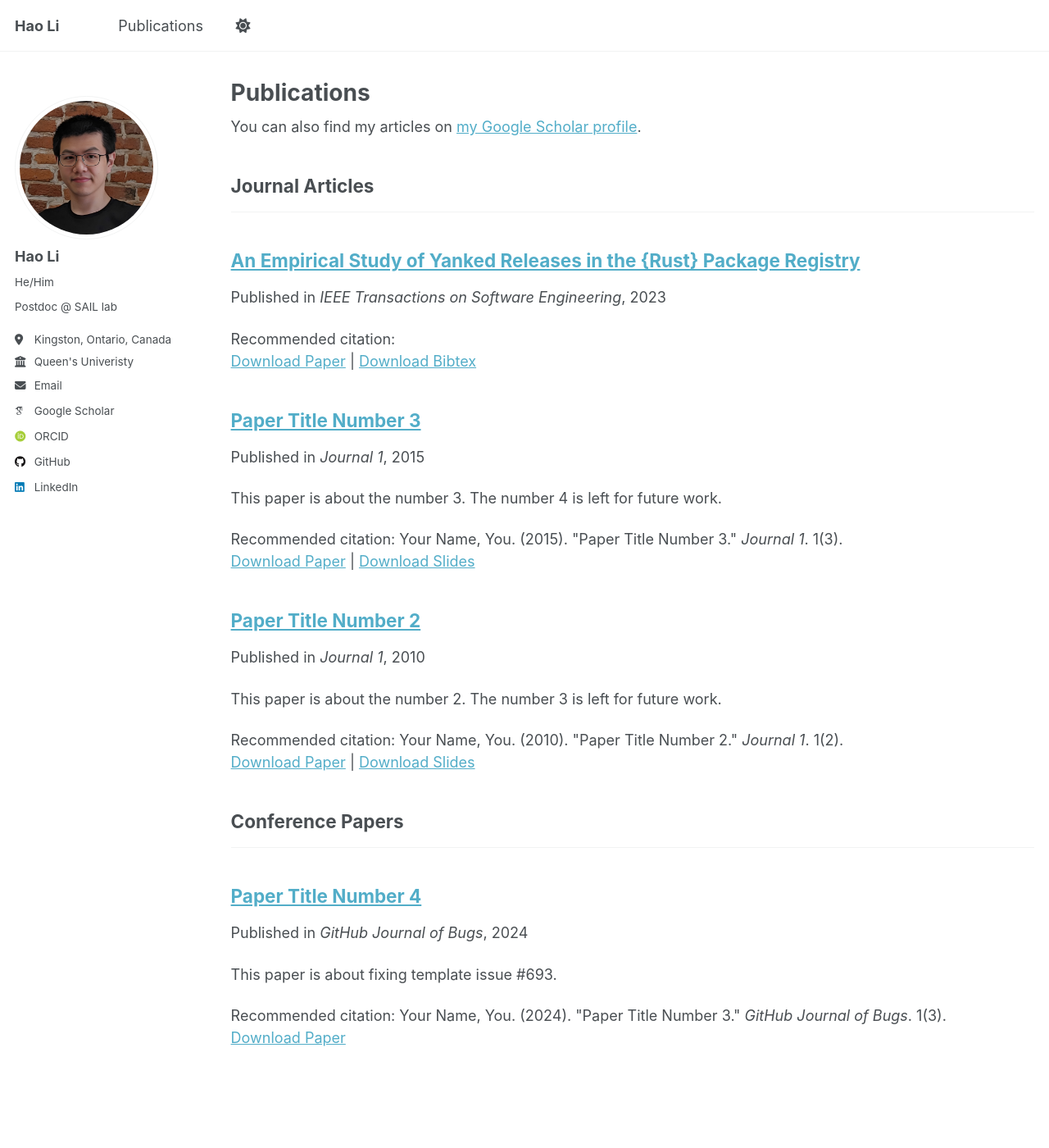
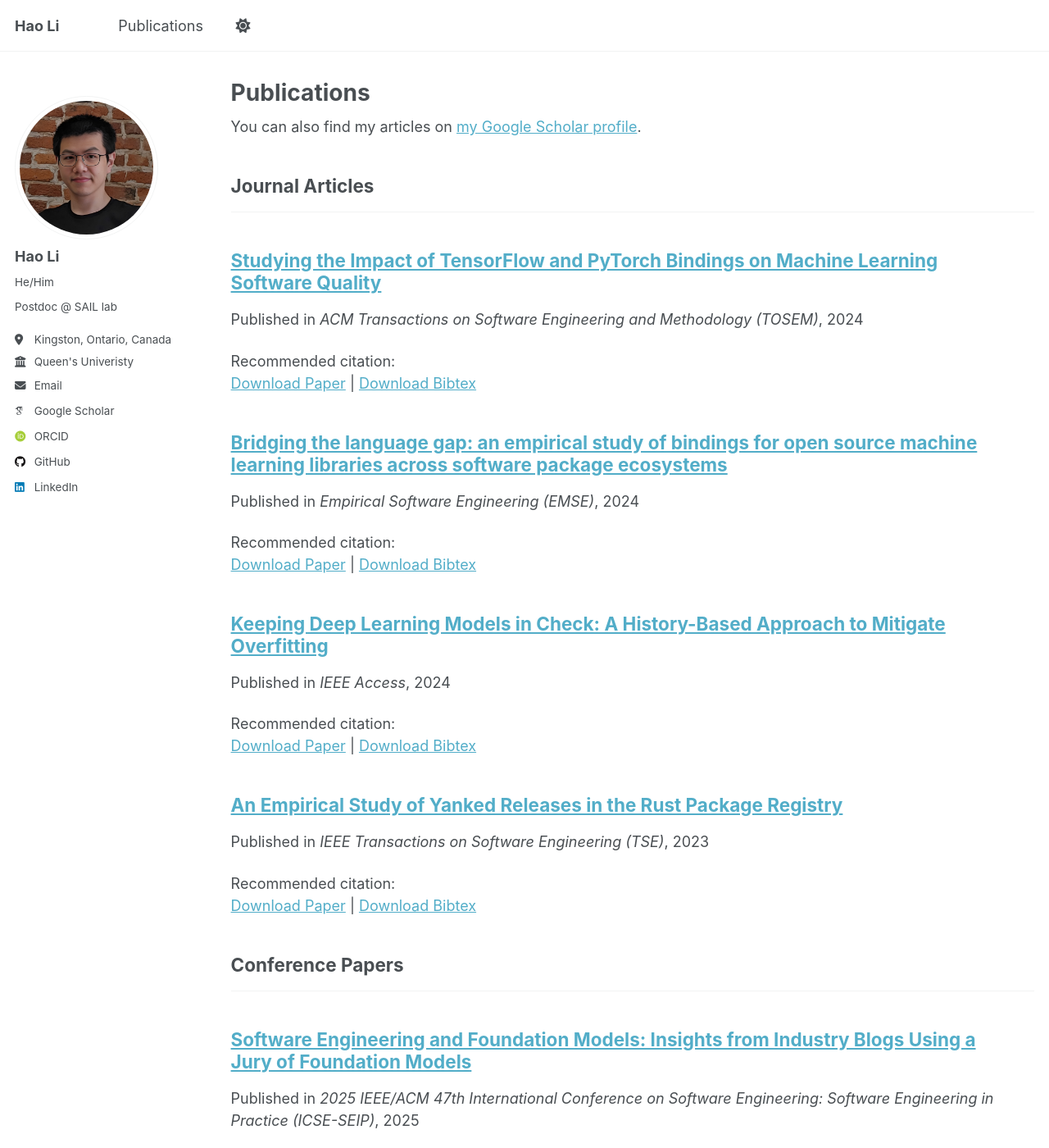
Before and after one commit to Leo-LiHao/Leo-LiHao.github.io, a Jekyll site: the page built from _pages/publications.html, in a window 1280 px wide and 1400 px high. Shown: the whole window at 82% size. Built offline with Jekyll 4.4.1, drawn with Linux system fonts in a browser that asks for light colours; some web fonts are replaced; some of the changed text lies outside the part shown.

Commit message:
added papers and service

```diff
--- a/_config.yml
+++ b/_config.yml
@@ -13,7 +13,7 @@ title                    : "Hao Li"
 title_separator          : "-"
 name                     : &name "Hao Li's Website"
 description              : &description ""
-url                      : https://leo-lihao.github.io/ # the base hostname & protocol for your site e.g. "https://[your GitHub username].github.io"
+url                      : https://leo-lihao.github.io # the base hostname & protocol for your site e.g. "https://[your GitHub username].github.io"
 baseurl                  : "" # the subpath of your site, e.g. "/blog"
 repository               : "Leo-LiHao/Leo-LiHao.github.io"
 
--- a/_publications/2010-10-01-paper-title-number-2.md
+++ /dev/null
@@ -1,14 +0,0 @@
----
-title: "Paper Title Number 2"
-collection: publications
-category: manuscripts
-permalink: /publication/2010-10-01-paper-title-number-2
-excerpt: 'This paper is about the number 2. The number 3 is left for future work.'
-date: 2010-10-01
-venue: 'Journal 1'
-slidesurl: 'http://academicpages.github.io/files/slides2.pdf'
-paperurl: 'http://academicpages.github.io/files/paper2.pdf'
-citation: 'Your Name, You. (2010). &quot;Paper Title Number 2.&quot; <i>Journal 1</i>. 1(2).'
----
-
-The contents above will be part of a list of publications, if the user clicks the link for the publication than the contents of section will be rendered as a full page, allowing you to provide more information about the paper for the reader. When publications are displayed as a single page, the contents of the above "citation" field will automatically be included below this section in a smaller font.
--- a/_publications/2015-10-01-paper-title-number-3.md
+++ /dev/null
@@ -1,14 +0,0 @@
----
-title: "Paper Title Number 3"
-collection: publications
-category: manuscripts
-permalink: /publication/2015-10-01-paper-title-number-3
-excerpt: 'This paper is about the number 3. The number 4 is left for future work.'
-date: 2015-10-01
-venue: 'Journal 1'
-slidesurl: 'http://academicpages.github.io/files/slides3.pdf'
-paperurl: 'http://academicpages.github.io/files/paper3.pdf'
-citation: 'Your Name, You. (2015). &quot;Paper Title Number 3.&quot; <i>Journal 1</i>. 1(3).'
----
-
-The contents above will be part of a list of publications, if the user clicks the link for the publication than the contents of section will be rendered as a full page, allowing you to provide more information about the paper for the reader. When publications are displayed as a single page, the contents of the above "citation" field will automatically be included below this section in a smaller font.
--- a/_publications/2024-02-17-paper-title-number-4.md
+++ /dev/null
@@ -1,13 +0,0 @@
----
-title: "Paper Title Number 4"
-collection: publications
-category: conferences
-permalink: /publication/2024-02-17-paper-title-number-4
-excerpt: 'This paper is about fixing template issue #693.'
-date: 2024-02-17
-venue: 'GitHub Journal of Bugs'
-paperurl: 'http://academicpages.github.io/files/paper3.pdf'
-citation: 'Your Name, You. (2024). &quot;Paper Title Number 3.&quot; <i>GitHub Journal of Bugs</i>. 1(3).'
----
-
-The contents above will be part of a list of publications, if the user clicks the link for the publication than the contents of section will be rendered as a full page, allowing you to provide more information about the paper for the reader. When publications are displayed as a single page, the contents of the above "citation" field will automatically be included below this section in a smaller font.
--- /dev/null
+++ b/_publications/C1.md
@@ -0,0 +1,12 @@
+---
+title: "Software Engineering and Foundation Models: Insights from Industry Blogs Using a Jury of Foundation Models"
+collection: publications
+category: conferences
+permalink: /publication/C1
+excerpt: ''
+date: 2025-03-12
+venue: '2025 IEEE/ACM 47th International Conference on Software Engineering: Software Engineering in Practice (ICSE-SEIP)'
+paperurl: 'https://leo-lihao.github.io/files/C1.pdf'
+bibtexurl: 'https://leo-lihao.github.io/files/C1.bib'
+citation: ''
+---
--- a/_publications/J1.md
+++ b/_publications/J1.md
@@ -1,12 +1,12 @@
 ---
-title: "An Empirical Study of Yanked Releases in the {Rust} Package Registry"
+title: "An Empirical Study of Yanked Releases in the Rust Package Registry"
 collection: publications
 category: manuscripts
 permalink: /publication/J1
 excerpt: ''
 date: 2023-01-01
-venue: 'IEEE Transactions on Software Engineering'
+venue: 'IEEE Transactions on Software Engineering (TSE)'
 paperurl: 'https://leo-lihao.github.io/files/J1.pdf'
-bibtexurl: 'http://leo-lihao.github.io/files/J1.bib'
+bibtexurl: 'https://leo-lihao.github.io/files/J1.bib'
 citation: ''
 ---
--- /dev/null
+++ b/_publications/J2.md
@@ -0,0 +1,12 @@
+---
+title: "Keeping Deep Learning Models in Check: A History-Based Approach to Mitigate Overfitting"
+collection: publications
+category: manuscripts
+permalink: /publication/J2
+excerpt: ''
+date: 2024-05-17
+venue: 'IEEE Access'
+paperurl: 'https://leo-lihao.github.io/files/J2.pdf'
+bibtexurl: 'https://leo-lihao.github.io/files/J2.bib'
+citation: ''
+---
--- /dev/null
+++ b/_publications/J3.md
@@ -0,0 +1,12 @@
+---
+title: "Studying the Impact of TensorFlow and PyTorch Bindings on Machine Learning Software Quality"
+collection: publications
+category: manuscripts
+permalink: /publication/J3
+excerpt: ''
+date: 2024-12-28
+venue: 'ACM Transactions on Software Engineering and Methodology (TOSEM)'
+paperurl: 'https://leo-lihao.github.io/files/J3.pdf'
+bibtexurl: 'https://leo-lihao.github.io/files/J3.bib'
+citation: ''
+---
--- /dev/null
+++ b/_publications/J4.md
@@ -0,0 +1,12 @@
+---
+title: "Bridging the language gap: an empirical study of bindings for open source machine learning libraries across software package ecosystems"
+collection: publications
+category: manuscripts
+permalink: /publication/J4
+excerpt: ''
+date: 2024-10-18
+venue: 'Empirical Software Engineering (EMSE)'
+paperurl: 'https://leo-lihao.github.io/files/J4.pdf'
+bibtexurl: 'https://leo-lihao.github.io/files/J4.bib'
+citation: ''
+---
--- /dev/null
+++ b/files/C1.bib
@@ -0,0 +1,6 @@
+@inproceedings{li2025sefm,
+      title={Software Engineering and Foundation Models: Insights from Industry Blogs Using a Jury of Foundation Models},
+      author={Hao Li and Cor-Paul Bezemer and Ahmed E. Hassan},
+      year={2025},
+      booktitle={2025 IEEE/ACM 47th International Conference on Software Engineering: Software Engineering in Practice (ICSE-SEIP)}
+}
--- /dev/null
+++ b/files/J2.bib
@@ -0,0 +1,10 @@
+@ARTICLE{li2024overfit,
+  author={Li, Hao and Rajbahadur, Gopi Krishnan and Lin, Dayi and Bezemer, Cor-Paul and Jiang, Zhen Ming},
+  journal={IEEE Access},
+  title={Keeping Deep Learning Models in Check: A History-Based Approach to Mitigate Overfitting},
+  year={2024},
+  volume={12},
+  number={},
+  pages={70676--70689},
+  doi={10.1109/ACCESS.2024.3402543}
+}
--- /dev/null
+++ b/files/J3.bib
@@ -0,0 +1,17 @@
+@article{li2024studybindings,
+author = {Li, Hao and Rajbahadur, Gopi Krishnan and Bezemer, Cor-Paul},
+title = {Studying the Impact of {TensorFlow} and {PyTorch} Bindings on Machine Learning Software Quality},
+year = {2024},
+issue_date = {January 2025},
+publisher = {Association for Computing Machinery},
+address = {New York, NY, USA},
+volume = {34},
+number = {1},
+issn = {1049-331X},
+doi = {10.1145/3678168},
+journal = {ACM Trans. Softw. Eng. Methodol.},
+month = dec,
+articleno = {20},
+numpages = {31},
+pages = {1--31}
+}
--- /dev/null
+++ b/files/J4.bib
@@ -0,0 +1,12 @@
+@ARTICLE{li2025bridging,
+  title     = "Bridging the language gap: an empirical study of bindings for
+               open source machine learning libraries across software package
+               ecosystems",
+  author    = "Li, Hao and Bezemer, Cor-Paul",
+  journal   = "Empir. Softw. Eng.",
+  publisher = "Springer Science and Business Media LLC",
+  volume    =  30,
+  number    =  1,
+  month     =  jan,
+  year      =  2025
+}
```
Also changed, not shown: _pages/about.md (+31 -1 lines), 4 other files.
